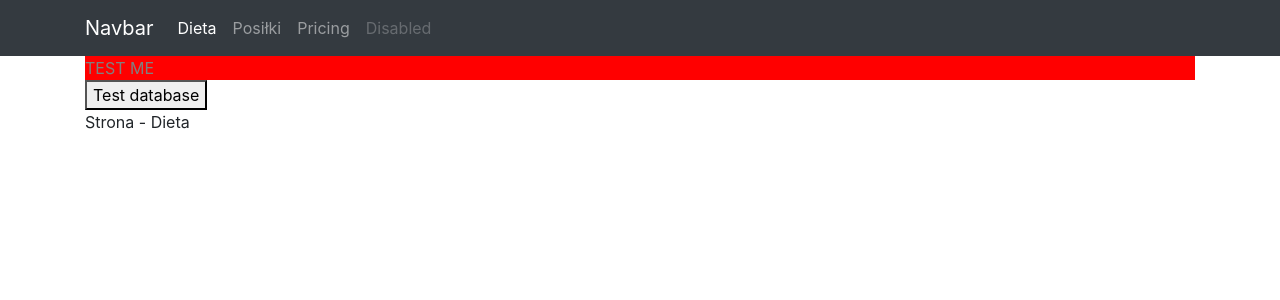
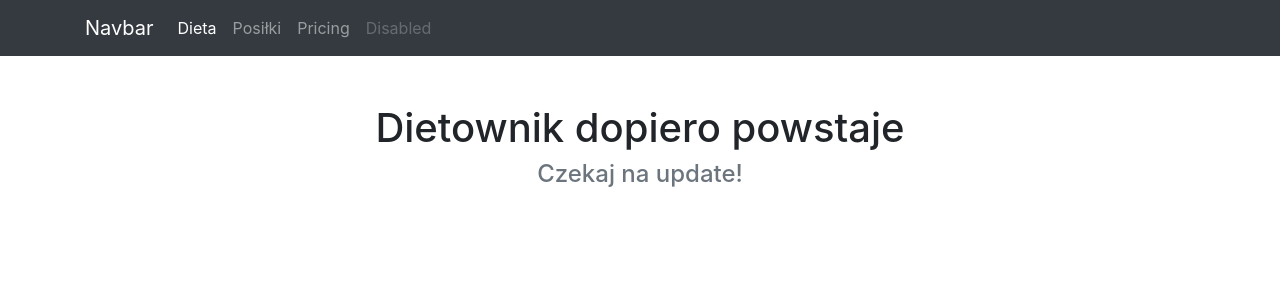
Before and after one commit to JoannaSza/dietownik, a React (Create React App) app: page / in a window 1280 px wide. Shown: the top 300 px of the page. Built offline with nearby package versions, Linux system fonts and the light colour scheme.

Commit message:
Added master initial content before creating develop branch

```diff
--- a/src/components/App.js
+++ b/src/components/App.js
@@ -21,11 +21,13 @@ const App = () => {
   return (
     <div>
       <Navbar />
-      <div className='container'>
-        <div className={styles.test}>TEST ME</div>
+      <div className='container text-center'>
+        {/* <div className={styles.test}>TEST ME</div>
         <button onClick={onClickHandler}>Test database</button>
         <Route path='/' exact component={Diet} />
-        <Route path='/posilki' component={Recipes} />
+        <Route path='/posilki' component={Recipes} /> */}
+        <h1 className='mt-5'>Dietownik dopiero powstaje</h1>
+        <h4 className='text-secondary'>Czekaj na update!</h4>
       </div>
     </div>
   );
```
